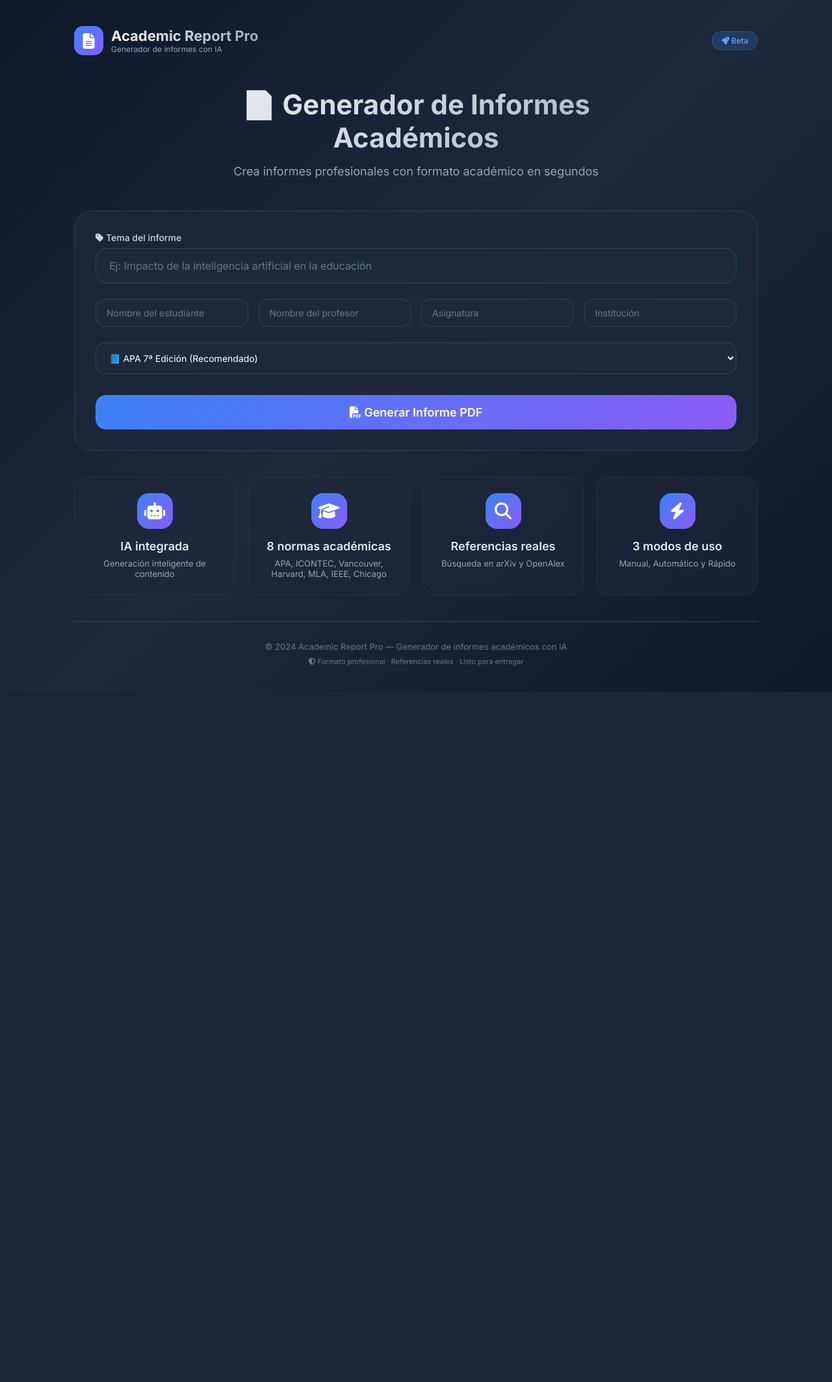
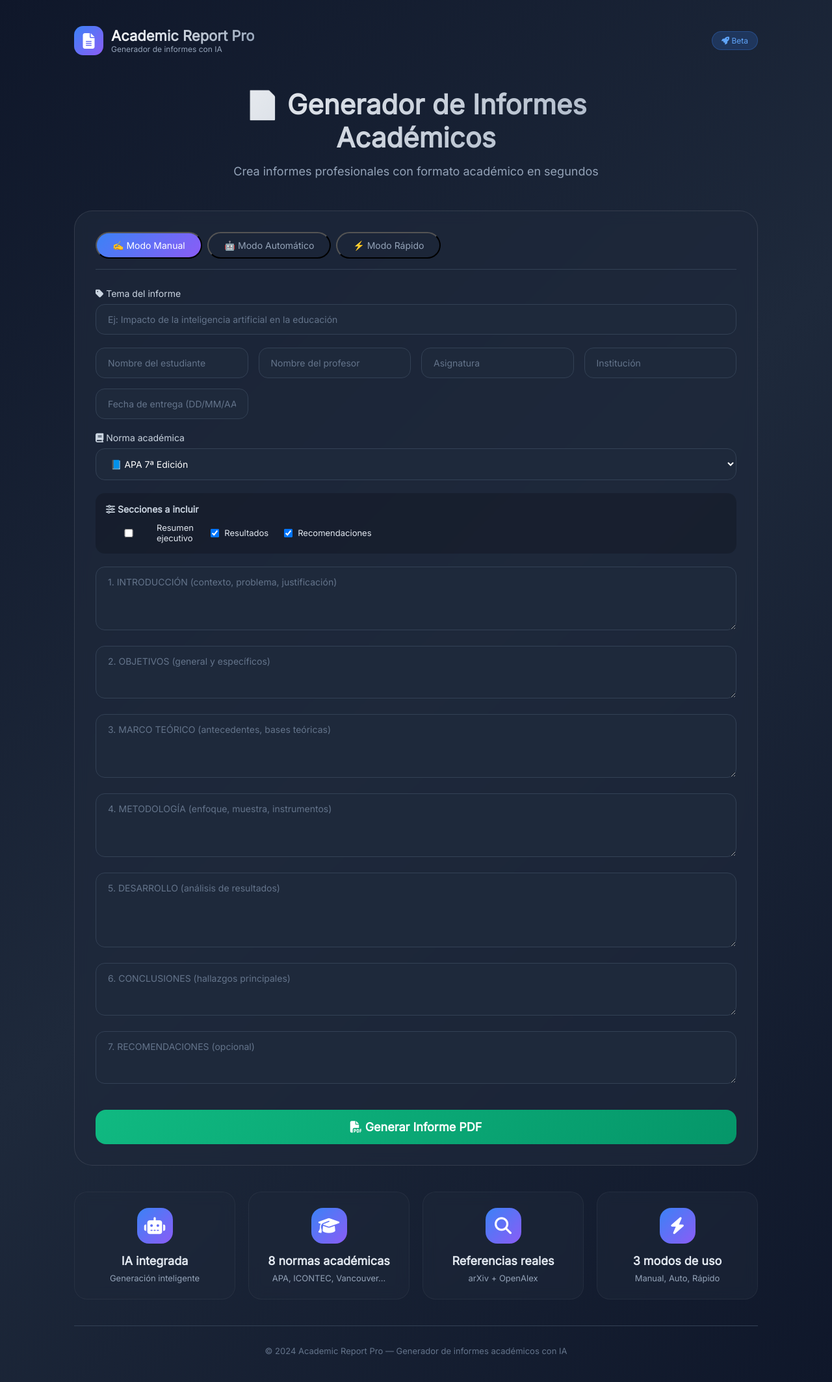
Before and after one commit to robertoarbelaez-png/Academic-Report-Pro, a Flask app: page / in a window 1280 px wide. Shown: the whole page at 65% size. Before the commit the page ends 1065 px from the top, so only its background shows below. Run offline with Flask 3, Linux system fonts and the light colour scheme; some libraries are stand-ins or nearby versions.

Commit message:
Update index.html

```diff
--- a/templates/index.html
+++ b/templates/index.html
@@ -5,11 +5,9 @@
     <meta name="viewport" content="width=device-width, initial-scale=1.0">
     <title>Academic Report Pro | Generador de Informes Académicos</title>
 
-    <!-- Google Fonts -->
-    <link href="https://fonts.googleapis.com/css2?family=Inter:opsz,wght@14..32,300;14..32,400;14..32,500;14..32,600;14..32,700&display=swap" rel="stylesheet">
-
-    <!-- Font Awesome -->
+    <link href="https://fonts.googleapis.com/css2?family=Inter:opsz,wght@14..32,300;400;500;600;700&display=swap" rel="stylesheet">
     <link rel="stylesheet" href="https://cdnjs.cloudflare.com/ajax/libs/font-awesome/6.5.1/css/all.min.css">
+    <script src="https://cdn.jsdelivr.net/npm/sweetalert2@11"></script>
 
     <style>
         * {
@@ -25,14 +23,12 @@
             color: #e2e8f0;
         }
 
-        /* Contenedor principal */
         .container {
             max-width: 1100px;
             margin: 0 auto;
             padding: 40px 24px;
         }
 
-        /* Header */
         .header {
             display: flex;
             justify-content: space-between;
@@ -87,7 +83,6 @@
             border: 1px solid rgba(59,130,246,0.3);
         }
 
-        /* Hero */
         .hero {
             text-align: center;
             margin-bottom: 50px;
@@ -110,7 +105,6 @@
             margin: 0 auto;
         }
 
-        /* Tarjeta principal */
         .card {
             background: rgba(30, 41, 59, 0.7);
             backdrop-filter: blur(10px);
@@ -120,9 +114,38 @@
             margin-bottom: 40px;
         }
 
-        /* Input principal */
+        /* Tabs */
+        .tabs {
+            display: flex;
+            gap: 8px;
+            margin-bottom: 28px;
+            border-bottom: 1px solid #334155;
+            padding-bottom: 16px;
+        }
+
+        .tab {
+            padding: 10px 24px;
+            border-radius: 40px;
+            font-size: 14px;
+            font-weight: 500;
+            cursor: pointer;
+            transition: all 0.3s ease;
+            background: transparent;
+            color: #94a3b8;
+        }
+
+        .tab:hover {
+            background: #334155;
+            color: white;
+        }
+
+        .tab.active {
+            background: linear-gradient(135deg, #3b82f6, #8b5cf6);
+            color: white;
+        }
+
         .input-group {
-            margin-bottom: 24px;
+            margin-bottom: 20px;
         }
 
         .input-group label {
@@ -133,75 +156,65 @@
             color: #cbd5e1;
         }
 
-        .input-principal {
+        input, select, textarea {
             width: 100%;
-            padding: 16px 20px;
+            padding: 14px 18px;
             background: #1e293b;
             border: 1px solid #334155;
-            border-radius: 16px;
-            font-size: 16px;
+            border-radius: 14px;
+            font-size: 14px;
             color: white;
             transition: all 0.3s ease;
         }
 
-        .input-principal:focus {
+        input:focus, select:focus, textarea:focus {
             outline: none;
             border-color: #3b82f6;
             box-shadow: 0 0 0 3px rgba(59,130,246,0.2);
         }
 
-        .input-principal::placeholder {
+        input::placeholder, textarea::placeholder {
             color: #64748b;
         }
 
-        /* Campos secundarios */
-        .campos-grid {
+        .grid-2 {
             display: grid;
             grid-template-columns: repeat(auto-fit, minmax(200px, 1fr));
             gap: 16px;
-            margin-bottom: 24px;
+            margin-bottom: 20px;
         }
 
-        .campo {
-            background: #1e293b;
-            border: 1px solid #334155;
+        .seccion-check {
+            background: rgba(0,0,0,0.2);
             border-radius: 14px;
-            padding: 12px 16px;
-            font-size: 14px;
-            color: white;
-            transition: all 0.3s ease;
+            padding: 16px;
+            margin-bottom: 20px;
         }
 
-        .campo:focus {
-            outline: none;
-            border-color: #3b82f6;
+        .seccion-check h4 {
+            margin-bottom: 12px;
+            font-size: 14px;
+            color: #cbd5e1;
         }
 
-        .campo::placeholder {
-            color: #64748b;
+        .check-group {
+            display: flex;
+            gap: 24px;
+            flex-wrap: wrap;
         }
 
-        /* Selector de normas */
-        .normas-selector {
-            margin-bottom: 24px;
-        }
-
-        .normas-selector select {
-            width: 100%;
-            padding: 14px 16px;
-            background: #1e293b;
-            border: 1px solid #334155;
-            border-radius: 14px;
-            color: white;
-            font-size: 14px;
+        .check-group label {
+            display: flex;
+            align-items: center;
+            gap: 8px;
+            font-size: 13px;
             cursor: pointer;
         }
 
-        /* Botón principal */
         .btn-generar {
             width: 100%;
             padding: 16px;
-            background: linear-gradient(135deg, #3b82f6, #8b5cf6);
+            background: linear-gradient(135deg, #10b981, #059669);
             border: none;
             border-radius: 16px;
             font-size: 18px;
@@ -209,48 +222,14 @@
             color: white;
             cursor: pointer;
             transition: all 0.3s ease;
-            margin-top: 8px;
+            margin-top: 16px;
         }
 
         .btn-generar:hover {
             transform: translateY(-2px);
-            box-shadow: 0 10px 25px -5px rgba(59,130,246,0.4);
+            box-shadow: 0 10px 25px -5px rgba(16,185,129,0.4);
         }
 
-        .btn-generar:active {
-            transform: translateY(0);
-        }
-
-        /* Mensaje de resultado */
-        .resultado {
-            margin-top: 24px;
-            padding: 20px;
-            background: rgba(16, 185, 129, 0.1);
-            border: 1px solid rgba(16, 185, 129, 0.3);
-            border-radius: 16px;
-            display: none;
-        }
-
-        .resultado.show {
-            display: block;
-            animation: fadeIn 0.3s ease;
-        }
-
-        .resultado h4 {
-            color: #10b981;
-            margin-bottom: 12px;
-            display: flex;
-            align-items: center;
-            gap: 8px;
-        }
-
-        .resultado p {
-            color: #cbd5e1;
-            font-size: 14px;
-            line-height: 1.6;
-        }
-
-        /* Grid de beneficios */
         .beneficios {
             display: grid;
             grid-template-columns: repeat(auto-fit, minmax(220px, 1fr));
@@ -300,7 +279,6 @@
             color: #94a3b8;
         }
 
-        /* Footer */
         .footer {
             text-align: center;
             padding-top: 30px;
@@ -309,176 +287,197 @@
             font-size: 13px;
         }
 
-        @keyframes fadeIn {
-            from { opacity: 0; transform: translateY(10px); }
-            to { opacity: 1; transform: translateY(0); }
-        }
-
-        /* Responsive */
         @media (max-width: 640px) {
-            .container {
-                padding: 20px 16px;
-            }
-            .hero h2 {
-                font-size: 28px;
-            }
-            .card {
-                padding: 20px;
-            }
+            .container { padding: 20px 16px; }
+            .hero h2 { font-size: 28px; }
+            .card { padding: 20px; }
         }
     </style>
 </head>
 <body>
     <div class="container">
 
-        <!-- Header -->
         <div class="header">
             <div class="logo">
-                <div class="logo-icon">
-                    <i class="fas fa-file-alt"></i>
-                </div>
+                <div class="logo-icon"><i class="fas fa-file-alt"></i></div>
                 <div class="logo-text">
                     <h1>Academic Report Pro</h1>
                     <p>Generador de informes con IA</p>
                 </div>
             </div>
-            <div class="badge">
-                <i class="fas fa-rocket"></i> Beta
-            </div>
+            <div class="badge"><i class="fas fa-rocket"></i> Beta</div>
         </div>
 
-        <!-- Hero -->
         <div class="hero">
             <h2>📄 Generador de Informes<br>Académicos</h2>
             <p>Crea informes profesionales con formato académico en segundos</p>
         </div>
 
-        <!-- Tarjeta principal -->
         <div class="card">
 
-            <!-- Input principal -->
+            <!-- TABS -->
+            <div class="tabs">
+                <button class="tab active" onclick="setModo('manual')">✍️ Modo Manual</button>
+                <button class="tab" onclick="setModo('auto')">🤖 Modo Automático</button>
+                <button class="tab" onclick="setModo('rapido')">⚡ Modo Rápido</button>
+            </div>
+
+            <!-- Campo común: Tema -->
             <div class="input-group">
                 <label><i class="fas fa-tag"></i> Tema del informe</label>
-                <input type="text" id="tema" class="input-principal"
-                       placeholder="Ej: Impacto de la inteligencia artificial en la educación">
+                <input type="text" id="tema" placeholder="Ej: Impacto de la inteligencia artificial en la educación">
             </div>
 
-            <!-- Campos adicionales -->
-            <div class="campos-grid">
-                <input type="text" id="nombre" class="campo" placeholder="Nombre del estudiante">
-                <input type="text" id="profesor" class="campo" placeholder="Nombre del profesor">
-                <input type="text" id="asignatura" class="campo" placeholder="Asignatura">
-                <input type="text" id="institucion" class="campo" placeholder="Institución">
+            <div class="grid-2">
+                <input type="text" id="nombre" placeholder="Nombre del estudiante">
+                <input type="text" id="profesor" placeholder="Nombre del profesor">
+                <input type="text" id="asignatura" placeholder="Asignatura">
+                <input type="text" id="institucion" placeholder="Institución">
+                <input type="text" id="fechaEntrega" placeholder="Fecha de entrega (DD/MM/AAAA)">
             </div>
 
             <!-- Selector de normas -->
-            <div class="normas-selector">
+            <div class="input-group">
+                <label><i class="fas fa-book"></i> Norma académica</label>
                 <select id="norma">
-                    <option value="apa7">📘 APA 7ª Edición (Recomendado)</option>
+                    <option value="apa7">📘 APA 7ª Edición</option>
                     <option value="apa6">📗 APA 6ª Edición</option>
                     <option value="icontec">🇨🇴 ICONTEC (Colombia)</option>
-                    <option value="vancouver">🩺 Vancouver (Medicina)</option>
+                    <option value="vancouver">🩺 Vancouver</option>
                     <option value="chicago">📖 Chicago</option>
                     <option value="harvard">💼 Harvard</option>
                     <option value="mla">✍️ MLA</option>
-                    <option value="ieee">⚡ IEEE (Ingeniería)</option>
+                    <option value="ieee">⚡ IEEE</option>
                 </select>
             </div>
 
-            <!-- Botón -->
+            <!-- Secciones opcionales -->
+            <div class="seccion-check">
+                <h4><i class="fas fa-sliders-h"></i> Secciones a incluir</h4>
+                <div class="check-group">
+                    <label><input type="checkbox" id="incluirResumen"> Resumen ejecutivo</label>
+                    <label><input type="checkbox" id="incluirResultados" checked> Resultados</label>
+                    <label><input type="checkbox" id="incluirRecomendaciones" checked> Recomendaciones</label>
+                </div>
+            </div>
+
+            <!-- MODO MANUAL -->
+            <div id="modoManual">
+                <textarea id="introManual" rows="4" placeholder="1. INTRODUCCIÓN (contexto, problema, justificación)" class="input-group"></textarea>
+                <textarea id="objetivosManual" rows="3" placeholder="2. OBJETIVOS (general y específicos)" class="input-group"></textarea>
+                <textarea id="marcoManual" rows="4" placeholder="3. MARCO TEÓRICO (antecedentes, bases teóricas)" class="input-group"></textarea>
+                <textarea id="metodologiaManual" rows="4" placeholder="4. METODOLOGÍA (enfoque, muestra, instrumentos)" class="input-group"></textarea>
+                <textarea id="desarrolloManual" rows="5" placeholder="5. DESARROLLO (análisis de resultados)" class="input-group"></textarea>
+                <textarea id="conclusionesManual" rows="3" placeholder="6. CONCLUSIONES (hallazgos principales)" class="input-group"></textarea>
+                <textarea id="recomendacionesManual" rows="3" placeholder="7. RECOMENDACIONES (opcional)" class="input-group"></textarea>
+            </div>
+
+            <!-- MODO AUTOMÁTICO (oculto inicialmente) -->
+            <div id="modoAuto" style="display:none;">
+                <textarea id="textoCompleto" rows="10" placeholder="Escribe aquí TODO lo que sabes sobre el tema. La IA organizará tu información automáticamente." class="input-group"></textarea>
+            </div>
+
+            <!-- MODO RÁPIDO (oculto inicialmente) -->
+            <div id="modoRapido" style="display:none;">
+                <textarea id="temaRapido" rows="4" placeholder="Describe tu tema de investigación en una o dos frases..." class="input-group"></textarea>
+            </div>
+
             <button class="btn-generar" onclick="generarInforme()">
                 <i class="fas fa-file-pdf"></i> Generar Informe PDF
             </button>
-
-            <!-- Resultado (simulación) -->
-            <div id="resultado" class="resultado">
-                <h4><i class="fas fa-check-circle"></i> ¡Informe generado!</h4>
-                <p id="resultadoTexto">Tu informe académico está listo para descargar...</p>
-            </div>
         </div>
 
-        <!-- Beneficios -->
         <div class="beneficios">
-            <div class="beneficio-card">
-                <div class="beneficio-icon">
-                    <i class="fas fa-robot"></i>
-                </div>
-                <h3>IA integrada</h3>
-                <p>Generación inteligente de contenido</p>
-            </div>
-            <div class="beneficio-card">
-                <div class="beneficio-icon">
-                    <i class="fas fa-graduation-cap"></i>
-                </div>
-                <h3>8 normas académicas</h3>
-                <p>APA, ICONTEC, Vancouver, Harvard, MLA, IEEE, Chicago</p>
-            </div>
-            <div class="beneficio-card">
-                <div class="beneficio-icon">
-                    <i class="fas fa-search"></i>
-                </div>
-                <h3>Referencias reales</h3>
-                <p>Búsqueda en arXiv y OpenAlex</p>
-            </div>
-            <div class="beneficio-card">
-                <div class="beneficio-icon">
-                    <i class="fas fa-bolt"></i>
-                </div>
-                <h3>3 modos de uso</h3>
-                <p>Manual, Automático y Rápido</p>
-            </div>
+            <div class="beneficio-card"><div class="beneficio-icon"><i class="fas fa-robot"></i></div><h3>IA integrada</h3><p>Generación inteligente</p></div>
+            <div class="beneficio-card"><div class="beneficio-icon"><i class="fas fa-graduation-cap"></i></div><h3>8 normas académicas</h3><p>APA, ICONTEC, Vancouver...</p></div>
+            <div class="beneficio-card"><div class="beneficio-icon"><i class="fas fa-search"></i></div><h3>Referencias reales</h3><p>arXiv + OpenAlex</p></div>
+            <div class="beneficio-card"><div class="beneficio-icon"><i class="fas fa-bolt"></i></div><h3>3 modos de uso</h3><p>Manual, Auto, Rápido</p></div>
         </div>
 
-        <!-- Footer -->
         <div class="footer">
             <p>© 2024 Academic Report Pro — Generador de informes académicos con IA</p>
-            <p style="margin-top: 8px; font-size: 11px;">
-                <i class="fas fa-shield-alt"></i> Formato profesional · Referencias reales · Listo para entregar
-            </p>
         </div>
     </div>
 
     <script>
-        function generarInforme() {
-            // Obtener valores
+        let modoActual = 'manual';
+
+        function setModo(modo) {
+            modoActual = modo;
+            document.getElementById('modoManual').style.display = modo === 'manual' ? 'block' : 'none';
+            document.getElementById('modoAuto').style.display = modo === 'auto' ? 'block' : 'none';
+            document.getElementById('modoRapido').style.display = modo === 'rapido' ? 'block' : 'none';
+
+            document.querySelectorAll('.tab').forEach(tab => tab.classList.remove('active'));
+            event.target.classList.add('active');
+        }
+
+        async function generarInforme() {
             const tema = document.getElementById('tema').value;
-            const nombre = document.getElementById('nombre').value;
-            const profesor = document.getElementById('profesor').value;
-            const asignatura = document.getElementById('asignatura').value;
-            const institucion = document.getElementById('institucion').value;
-            const normaSelect = document.getElementById('norma');
-            const norma = normaSelect.options[normaSelect.selectedIndex].text;
 
-            // Validar tema
-            if (!tema) {
-                alert('⚠️ Por favor, ingresa un tema para el informe');
+            if (!tema && modoActual !== 'manual') {
+                Swal.fire('Error', 'Por favor ingresa un tema para el informe', 'error');
                 return;
             }
 
-            // Mostrar resultado
-            const resultadoDiv = document.getElementById('resultado');
-            const resultadoTexto = document.getElementById('resultadoTexto');
+            Swal.fire({
+                title: 'Generando informe...',
+                text: 'La IA está procesando tu información',
+                allowOutsideClick: false,
+                didOpen: () => Swal.showLoading()
+            });
 
-            resultadoTexto.innerHTML = `
-                <strong>Tema:</strong> ${tema}<br>
-                <strong>Estudiante:</strong> ${nombre || 'No especificado'}<br>
-                <strong>Profesor:</strong> ${profesor || 'No especificado'}<br>
-                <strong>Asignatura:</strong> ${asignatura || 'No especificada'}<br>
-                <strong>Institución:</strong> ${institucion || 'No especificada'}<br>
-                <strong>Norma seleccionada:</strong> ${norma}<br><br>
-                🎓 Generando informe académico profesional...<br>
-                ✅ Formato aplicado correctamente<br>
-                📚 Referencias buscadas en bases académicas<br>
-                📄 PDF listo para descargar
-            `;
+            const datos = {
+                modo: modoActual,
+                nombre: document.getElementById('nombre').value,
+                tema: tema,
+                profesor: document.getElementById('profesor').value,
+                asignatura: document.getElementById('asignatura').value,
+                institucion: document.getElementById('institucion').value,
+                fecha_entrega: document.getElementById('fechaEntrega').value,
+                norma: document.getElementById('norma').value,
+                incluir_resumen: document.getElementById('incluirResumen').checked,
+                incluir_resultados: document.getElementById('incluirResultados').checked,
+                incluir_recomendaciones: document.getElementById('incluirRecomendaciones').checked
+            };
 
-            resultadoDiv.classList.add('show');
+            if (modoActual === 'manual') {
+                datos.introduccion = document.getElementById('introManual').value;
+                datos.objetivos = document.getElementById('objetivosManual').value;
+                datos.marco_teorico = document.getElementById('marcoManual').value;
+                datos.metodologia = document.getElementById('metodologiaManual').value;
+                datos.desarrollo = document.getElementById('desarrolloManual').value;
+                datos.conclusiones = document.getElementById('conclusionesManual').value;
+                datos.recomendaciones = document.getElementById('recomendacionesManual').value;
+            } else if (modoActual === 'auto') {
+                datos.texto_completo = document.getElementById('textoCompleto').value;
+            } else {
+                datos.texto_completo = document.getElementById('temaRapido').value;
+            }
 
-            // Scroll al resultado
-            resultadoDiv.scrollIntoView({ behavior: 'smooth', block: 'nearest' });
+            try {
+                const response = await fetch('/generar', {
+                    method: 'POST',
+                    headers: { 'Content-Type': 'application/json' },
+                    body: JSON.stringify(datos)
+                });
 
-            // Opcional: efecto de confeti (diversión)
-            console.log('🎉 Informe generado para:', tema);
+                const result = await response.json();
+
+                if (result.success) {
+                    Swal.fire({
+                        title: '¡Informe listo!',
+                        icon: 'success',
+                        confirmButtonText: '<i class="fas fa-download"></i> Descargar PDF'
+                    }).then(() => {
+                        window.location.href = result.download_url;
+                    });
+                } else {
+                    Swal.fire('Error', result.error, 'error');
+                }
+            } catch (error) {
+                Swal.fire('Error', 'No se pudo conectar con el servidor', 'error');
+            }
         }
     </script>
 </body>
```
